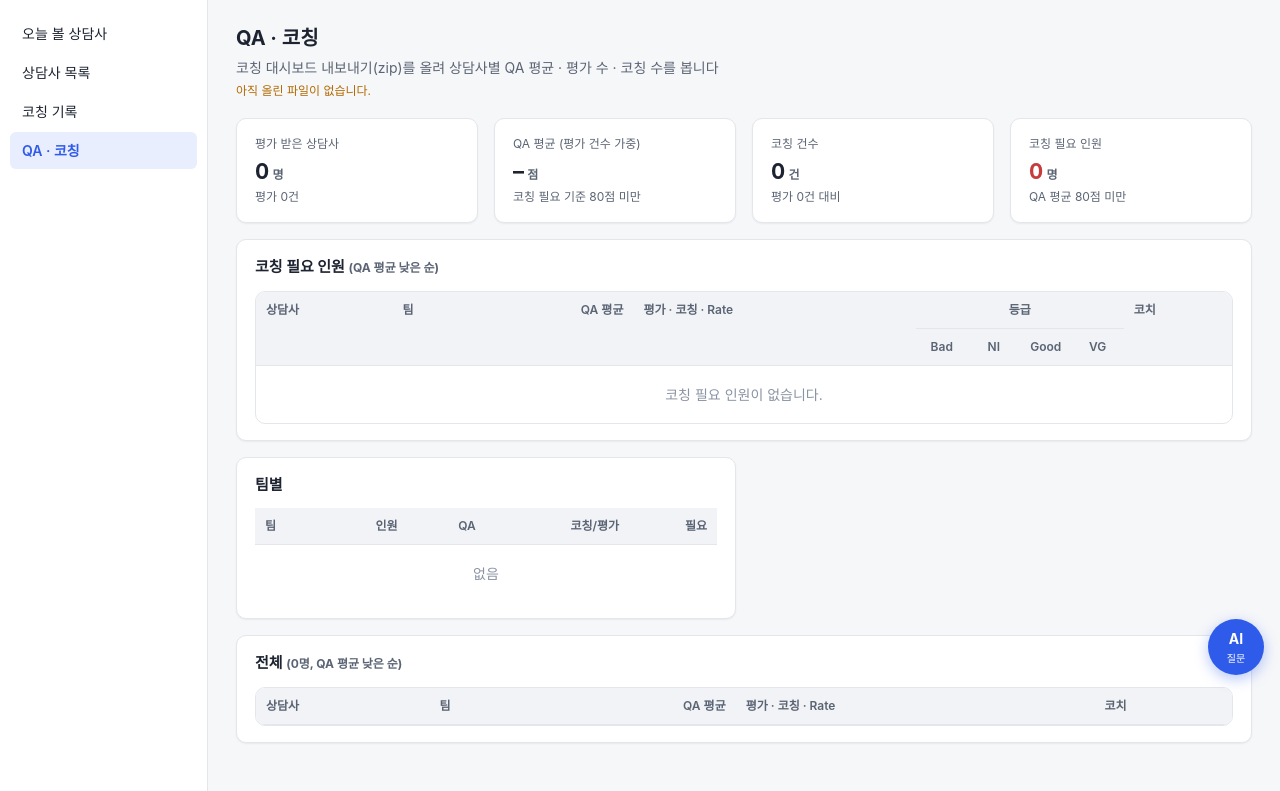
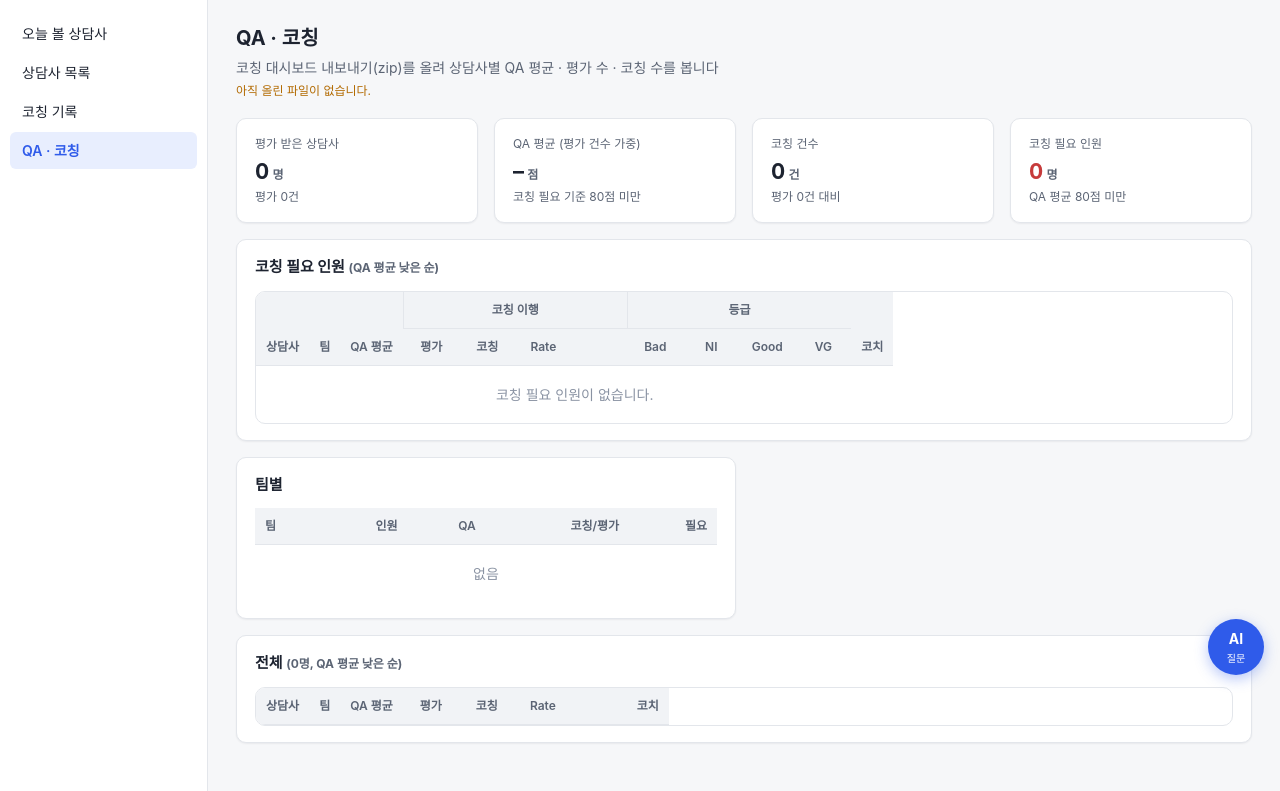
Before and after one commit to CooWo/agent360-web, a FastAPI app: page /agent360/qa in a window 1280 px wide. Shown: the part 53-844 px from the top of the page. Run offline with FastAPI, Linux system fonts and the light colour scheme; lists and menus that the app fills with data are empty.

Commit message:
K-03·K-04 QA 숫자 열 정렬, 오늘 볼 상담사에 코칭 부족(Rate 낮은 순), INFO 미리보기/저장하기 버튼 분리
- QA·코칭: 평가·코칭·Rate 를 등급처럼 같은 폭 열로, 표는 내용 폭만큼(table.fit)
- 오늘 볼 상담사: 코칭 < 평가 인원 전부, Rate 낮은 순(같으면 남은 코칭 많은 순)
- INFO 시트에서 불러오기·붙여넣기·파일: 미리보기(저장 안 함) / 저장하기(바로 저장) 버튼

Co-Authored-By: Claude Opus 5.5 <noreply@anthropic.com>

```diff
--- a/app/modules/agent360/templates/agent360/qa.html
+++ b/app/modules/agent360/templates/agent360/qa.html
@@ -1,10 +1,11 @@
 {% extends "base.html" %}
 {% block title %}{{ cfg.title }} · {{ app_title }}{% endblock %}
 {% block content %}
-{% macro coach_rate(r) -%}
+{% macro rate_cells(r) -%}
   {%- set rate = (100 * r.coaching_sessions / r.evaluations) if r.evaluations else 0 -%}
-  <span class="coach-rate num">평가 <b>{{ r.evaluations }}</b> · 코칭 <b>{{ r.coaching_sessions }}</b> · Rate <b>{{ rate|num(0) }}%</b></span>
-  {%- if r.coaching_sessions < r.evaluations %} <span class="badge warn">부족</span>{% endif -%}
+  <td class="ncol num">{{ r.evaluations }}</td><td class="ncol num">{{ r.coaching_sessions }}</td>
+  <td class="ncol num"><b>{{ rate|num(0) }}%</b></td>
+  <td class="ncol">{% if r.coaching_sessions < r.evaluations %}<span class="badge warn">부족</span>{% endif %}</td>
 {%- endmacro %}
 <div class="page-head">
   <div>
@@ -55,21 +56,22 @@
 <section class="card" style="margin-top:var(--gap)">
     <h2>코칭 필요 인원 <span class="muted small">(QA 평균 낮은 순)</span></h2>
     <div class="table-wrap">
-      <table>
+      <table class="fit">
         <thead>
-          <tr><th rowspan="2">상담사</th><th rowspan="2">팀</th><th rowspan="2" class="r">QA 평균</th><th rowspan="2">평가 · 코칭 · Rate</th>
-            <th colspan="4" class="c grade-head">등급</th><th rowspan="2">코치</th></tr>
-          <tr><th class="c grade">Bad</th><th class="c grade">NI</th><th class="c grade">Good</th><th class="c grade">VG</th></tr>
+          <tr><th rowspan="2">상담사</th><th rowspan="2">팀</th><th rowspan="2" class="r">QA 평균</th>
+            <th colspan="4" class="group-head">코칭 이행</th><th colspan="4" class="group-head">등급</th><th rowspan="2">코치</th></tr>
+          <tr><th class="ncol">평가</th><th class="ncol">코칭</th><th class="ncol">Rate</th><th class="ncol"></th>
+            <th class="ncol">Bad</th><th class="ncol">NI</th><th class="ncol">Good</th><th class="ncol">VG</th></tr>
         </thead>
         <tbody>
         {% for r in need %}
           <tr><td><a href="/agent360/agents/{{ r.agent_id }}"><b>{{ r.name }}</b></a></td><td>{{ r.team }}</td>
             <td class="r num" style="color:var(--danger)">{{ r.qa_avg|num(1) }}</td>
-            <td>{{ coach_rate(r) }}</td>
-            <td class="c num grade">{{ r.grade_bad }}</td><td class="c num grade">{{ r.grade_ni }}</td>
-            <td class="c num grade">{{ r.grade_good }}</td><td class="c num grade">{{ r.grade_very_good }}</td>
+            {{ rate_cells(r) }}
+            <td class="ncol num">{{ r.grade_bad }}</td><td class="ncol num">{{ r.grade_ni }}</td>
+            <td class="ncol num">{{ r.grade_good }}</td><td class="ncol num">{{ r.grade_very_good }}</td>
             <td class="small">{{ r.coach or '–' }}</td></tr>
-        {% else %}<tr><td colspan="9" class="empty">코칭 필요 인원이 없습니다.</td></tr>{% endfor %}
+        {% else %}<tr><td colspan="12" class="empty">코칭 필요 인원이 없습니다.</td></tr>{% endfor %}
         </tbody>
       </table>
     </div>
@@ -109,11 +111,11 @@
 <section class="card" style="margin-top:var(--gap)">
   <h2>전체 <span class="muted small">({{ rows|length }}명, QA 평균 낮은 순)</span></h2>
   <div class="table-wrap">
-    <table>
-      <thead><tr><th>상담사</th><th>팀</th><th class="r">QA 평균</th><th>평가 · 코칭 · Rate</th><th>코치</th></tr></thead>
+    <table class="fit">
+      <thead><tr><th>상담사</th><th>팀</th><th class="r">QA 평균</th><th class="ncol">평가</th><th class="ncol">코칭</th><th class="ncol">Rate</th><th class="ncol"></th><th>코치</th></tr></thead>
       <tbody>{% for r in rows %}<tr><td><a href="/agent360/agents/{{ r.agent_id }}">{{ r.name }}</a>{% if r.need %} <span class="badge danger">코칭 필요</span>{% endif %}</td>
         <td>{{ r.team }}</td><td class="r num">{{ r.qa_avg|num(1) }}</td>
-        <td>{{ coach_rate(r) }}</td><td class="small">{{ r.coach or '–' }}</td></tr>{% endfor %}</tbody>
+        {{ rate_cells(r) }}<td class="small">{{ r.coach or '–' }}</td></tr>{% endfor %}</tbody>
     </table>
   </div>
 </section>
--- a/app/static/css/app.css
+++ b/app/static/css/app.css
@@ -242,8 +242,9 @@ input:focus, select:focus, textarea:focus { outline: 2px solid var(--primary-wea
 .header-guide th.rowh { background: var(--bg); text-align: left; white-space: nowrap; }
 .header-guide th, .header-guide td { white-space: nowrap; }
 .req { color: var(--danger); font-size: 11px; font-weight: normal; }
-/* QA·코칭: 등급 칸은 같은 폭·가운데 정렬, 평가·코칭·Rate 는 한 칸 */
-.grade-head { text-align: center; border-bottom: 1px solid var(--border); }
-th.grade, td.grade { text-align: center; width: 52px; min-width: 52px; padding-left: 4px; padding-right: 4px; }
-.coach-rate { white-space: nowrap; }
-.coach-rate b { font-weight: 600; }
+/* QA·코칭: 숫자 칸(평가·코칭·Rate·등급)은 같은 폭·가운데 정렬, 표는 내용 폭만큼 */
+table.fit { width: auto; }
+table.fit th, table.fit td { white-space: nowrap; }
+table.fit thead th { vertical-align: bottom; }
+.group-head { text-align: center; border-bottom: 1px solid var(--border); border-left: 1px solid var(--border); }
+th.ncol, td.ncol { text-align: center; width: 56px; min-width: 56px; padding-left: 4px; padding-right: 4px; }
```
Also changed, not shown: app/modules/agent360/services/qa_coaching.py (+17 -0 lines), app/modules/agent360/templates/agent360/home.html (+22 -0 lines), app/modules/agent360/views.py (+12 -0 lines), app/modules/info/pages.py (+20 -12 lines), app/modules/info/templates/info/info.html (+15 -9 lines), tests/test_agent360_qa.py (+13 -0 lines), tests/test_app.py (+6 -0 lines).
